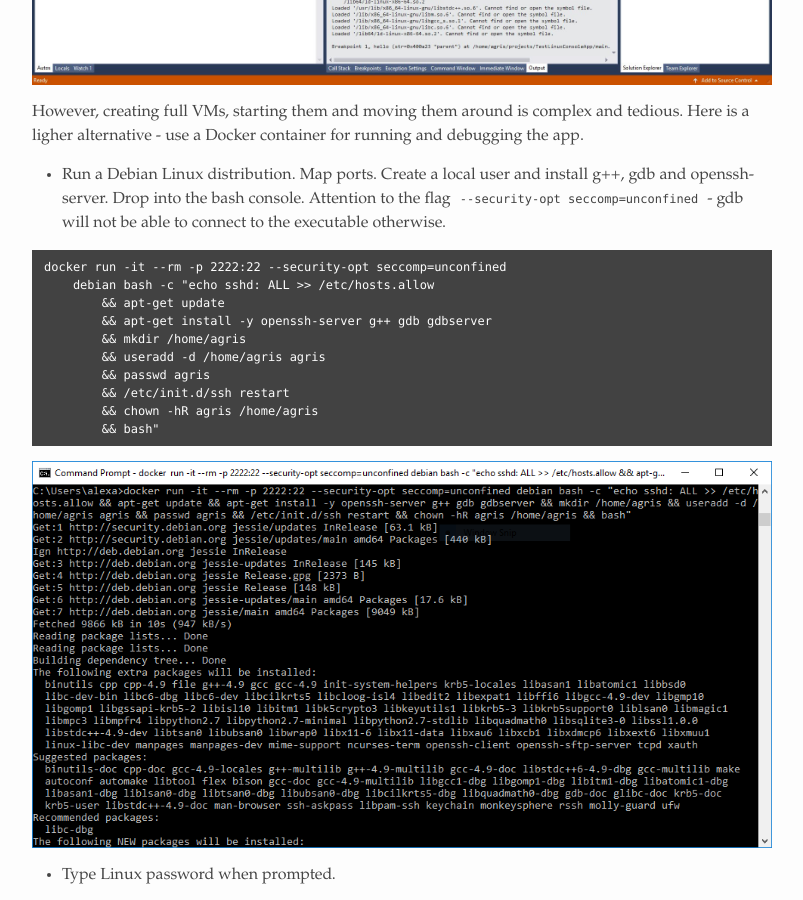
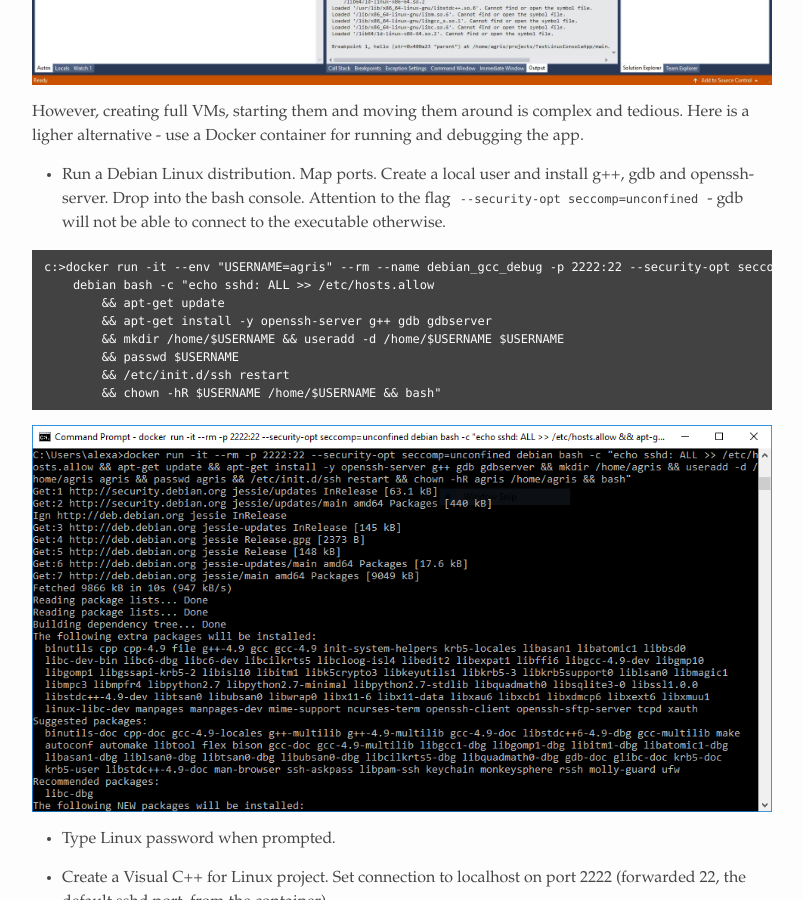
Before and after one commit to alexandrugris/my-jekyll-tech-blog, a Jekyll site: the page built from MyBlog/_posts/2017-02-25-Docker-Containers - 2.markdown, in a window 1280 px wide and 900 px high, scrolled down 3693 px. Shown: the whole window, without its empty margins (238-1041 px from the left). Built offline with Jekyll 4.4.1, drawn with Linux system fonts in a browser that asks for light colours; some of the changed text lies outside the part shown.

Commit message:
small changes

````diff
--- a/MyBlog/_posts/2017-02-25-Docker-Containers - 2.markdown
+++ b/MyBlog/_posts/2017-02-25-Docker-Containers - 2.markdown
@@ -74,16 +74,14 @@ However, creating full VMs, starting them and moving them around is complex and
 - Run a Debian Linux distribution. Map ports. Create a local user and install g++, gdb and openssh-server. Drop into the bash console. Attention to the flag `--security-opt seccomp=unconfined` - gdb will not be able to connect to the executable otherwise.
 
 ```
-docker run -it --rm -p 2222:22 --security-opt seccomp=unconfined
+c:>docker run -it --env "USERNAME=agris" --rm --name debian_gcc_debug -p 2222:22 --security-opt seccomp=unconfined
     debian bash -c "echo sshd: ALL >> /etc/hosts.allow
         && apt-get update
         && apt-get install -y openssh-server g++ gdb gdbserver
-        && mkdir /home/agris
-        && useradd -d /home/agris agris
-        && passwd agris
+        && mkdir /home/$USERNAME && useradd -d /home/$USERNAME $USERNAME
+        && passwd $USERNAME
         && /etc/init.d/ssh restart
-        && chown -hR agris /home/agris
-        && bash"
+        && chown -hR $USERNAME /home/$USERNAME && bash"
 ```
 
 ![Running the command above]({{site.url}}/assets/docker_2_8.png)
@@ -105,11 +103,3 @@ docker run -it --rm -p 2222:22 --security-opt seccomp=unconfined
 ![Visual Studio Project Config]({{site.url}}/assets/docker_2_7.png)
 
 The container is run with the `--rm` flag above. You may want to remove it and save the image, not to have to install everything everytime the command is run.
-
-```
-c:>docker run -it --env "USERNAME=agris" --name debian_gcc_debug -p 2222:22 --security-opt seccomp=unconfined debian bash -c "echo sshd: ALL >> /etc/hosts.allow && apt-get update && apt-get install -y openssh-server g++ gdb gdbserver && mkdir /home/$USERNAME && useradd -d /home/$USERNAME $USERNAME && passwd $USERNAME && /etc/init.d/ssh restart && chown -hR $USERNAME /home/$USERNAME && bash"
-
-c:>docker commit debian_gcc_debug debian_gcc_debug:agris
-
-c:>docker images
-```
````
